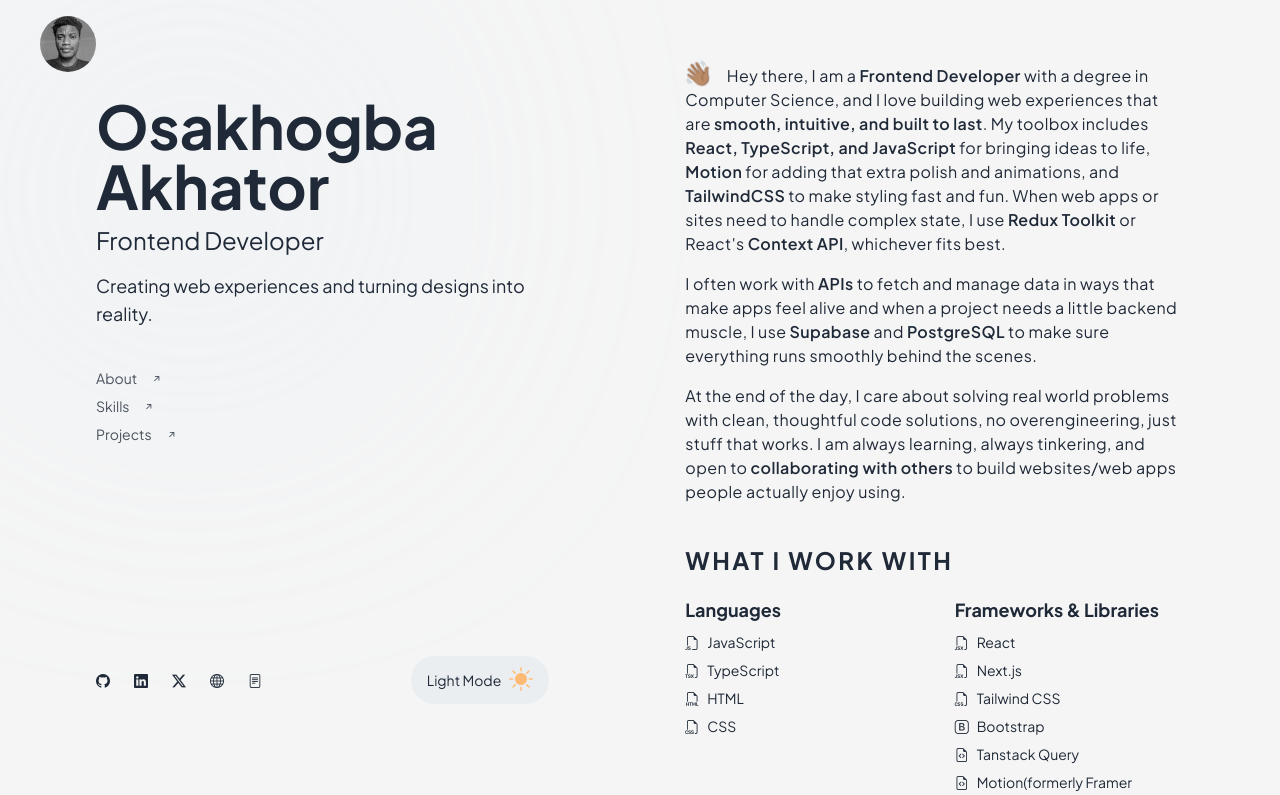
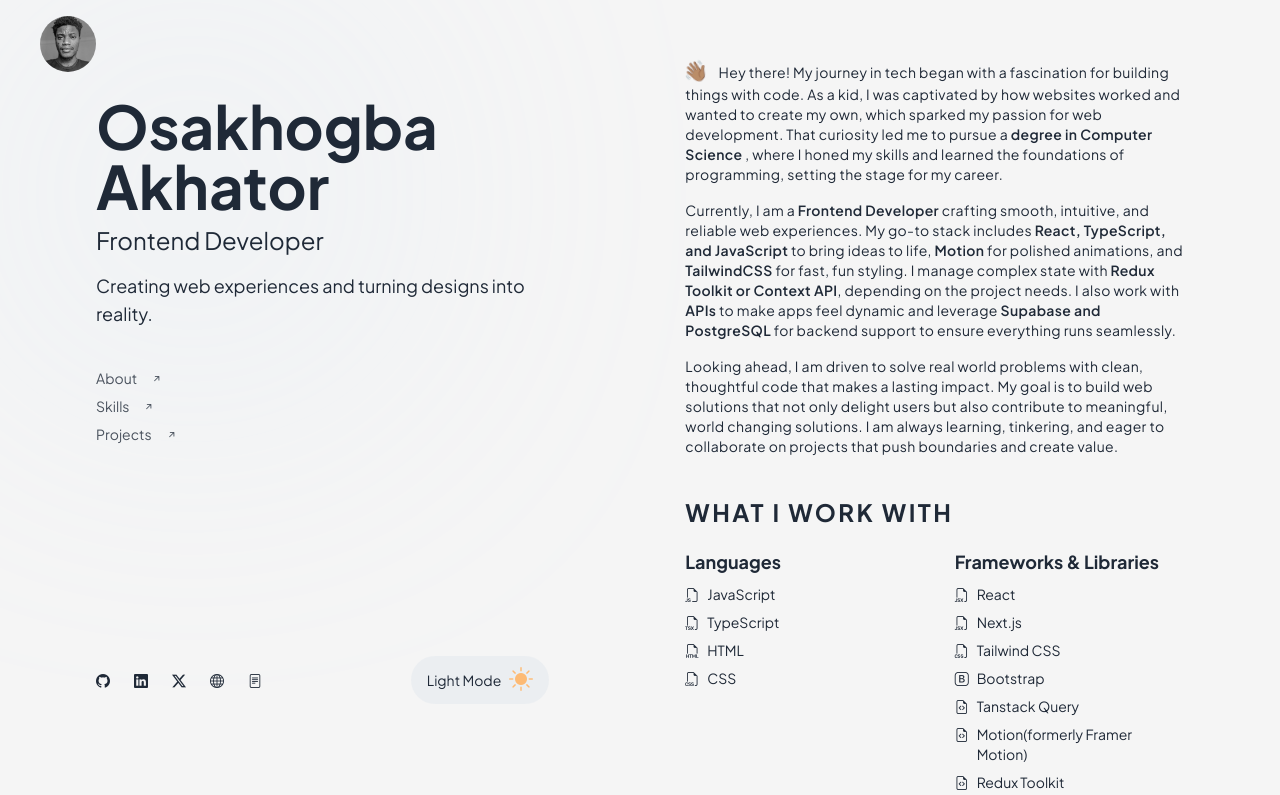
Before and after one commit to AkhatorEnosa/my_portfolio, a React (Vite) app: page / in a window 1280 px wide. Shown: the top 795 px of the page. Built offline with nearby package versions, Linux system fonts and the light colour scheme.

Commit message:
updated resume

```diff
--- a/src/constants/sociallinks.ts
+++ b/src/constants/sociallinks.ts
@@ -1,4 +1,4 @@
-import CV from '../assets/osakhogba.cv.pdf';
+import CV from '../assets/osakhogba.resume.pdf';
 
 export const SOCIALLINKS = [
     {
--- a/src/sections/Right.tsx
+++ b/src/sections/Right.tsx
@@ -30,18 +30,20 @@
                 transition={{ duration: 0.5, delay: 2.5 }}
                 className="text-base py-10 lg:py-0"
             >
-            <motion.h1
-                initial={{ opacity: 0, y: -50 }}
-                animate={{ opacity: 1, y: 0 }}
-                transition={{ duration: 0.5, delay: 1.5 }}
-                className="w-full text-2xl font-bold tracking-widest uppercase lg:hidden">About</motion.h1>
+                <motion.h1
+                    initial={{ opacity: 0, y: -50 }}
+                    animate={{ opacity: 1, y: 0 }}
+                    transition={{ duration: 0.5, delay: 1.5 }}
+                    className="w-full text-2xl font-bold tracking-widest uppercase lg:hidden">
+                    About
+                </motion.h1>
 
                 <motion.div
                     initial={{ opacity: 0 }}
                     whileInView={{ opacity: 1 }}
                     transition={{ duration: 0.5, ease: "easeInOut" }}
                     viewport={{ amount: 0.2 }}
-                    className="dark:text-[#f9fafb]/70 mt-5 lg:mt-0 tracking-wide"
+                    className="dark:text-[#f9fafb]/70 mt-5 lg:mt-0 text-sm tracking-wide"
                 >
 
                     <motion.p
@@ -54,14 +56,27 @@
                             repeatType: "reverse",
                             ease: "easeInOut"
                         }}
-                        className="font-semibold dark:text-[#f9fafb] text-2xl inline-block origin-bottom mr-2 hover:cursor-pointer">👋🏽</motion.p> Hey there, I am a <span className="font-semibold dark:text-[#f9fafb]">Frontend Developer</span> with a degree in Computer Science, and I love building web experiences that are <span className="font-semibold dark:text-[#f9fafb]">smooth, intuitive, and built to last</span>. My toolbox includes <span className="font-semibold dark:text-[#f9fafb]">React, TypeScript, and JavaScript</span> for bringing ideas to life, <span className="font-semibold dark:text-[#f9fafb]">Motion</span> for adding that extra polish and animations, and <span className="font-semibold dark:text-[#f9fafb]">TailwindCSS</span> to make styling fast and fun. When web apps or sites need to handle complex state, I use <span className="font-semibold dark:text-[#f9fafb]">Redux Toolkit</span> or React's <span className="font-semibold dark:text-[#f9fafb]">Context API</span>, whichever fits best.
+                        className="font-semibold dark:text-[#f9fafb] text-xl inline-block origin-bottom mr-2 hover:cursor-pointer">👋🏽
+                        </motion.p>
+                        {/* Hey there, I am a <span className="font-semibold dark:text-[#f9fafb]">Frontend Developer</span> with a degree in Computer Science, and I love building web experiences that are <span className="font-semibold dark:text-[#f9fafb]">smooth, intuitive, and built to last</span>. My toolbox includes <span className="font-semibold dark:text-[#f9fafb]">React, TypeScript, and JavaScript</span> for bringing ideas to life, <span className="font-semibold dark:text-[#f9fafb]">Motion</span> for adding that extra polish and animations, and <span className="font-semibold dark:text-[#f9fafb]">TailwindCSS</span> to make styling fast and fun. When web apps or sites need to handle complex state, I use <span className="font-semibold dark:text-[#f9fafb]">Redux Toolkit</span> or React's <span className="font-semibold dark:text-[#f9fafb]">Context API</span>, whichever fits best. */}
+
+                        Hey there! My journey in tech began with a fascination for building things with code. As a kid, I was captivated by how websites worked and wanted to create my own, which sparked my passion for web development. That curiosity led me to pursue a <span className="font-semibold dark:text-[#f9fafb]">degree in Computer Science</span> , where I honed my skills and learned the foundations of programming, setting the stage for my career.
+
+                        {/* <p className="mt-4">
+                        I often work with <span className="font-semibold dark:text-[#f9fafb]">APIs</span> to fetch and manage data in ways that make apps feel alive and when a project needs a little backend muscle, I use <span className="font-semibold dark:text-[#f9fafb]">Supabase</span> and <span className="font-semibold dark:text-[#f9fafb]">PostgreSQL</span> to make sure everything runs smoothly behind the scenes.
+                        </p> */}
 
                         <p className="mt-4">
-                        I often work with <span className="font-semibold dark:text-[#f9fafb]">APIs</span> to fetch and manage data in ways that make apps feel alive and when a project needs a little backend muscle, I use <span className="font-semibold dark:text-[#f9fafb]">Supabase</span> and <span className="font-semibold dark:text-[#f9fafb]">PostgreSQL</span> to make sure everything runs smoothly behind the scenes.
+                            Currently, I am a <span className="font-semibold dark:text-[#f9fafb]">Frontend Developer</span> crafting smooth, intuitive, and reliable web experiences. My go-to stack includes <span className="font-semibold dark:text-[#f9fafb]">React, TypeScript, and JavaScript</span> to bring ideas to life, <span className="font-semibold dark:text-[#f9fafb]">Motion</span> for polished animations, and <span className="font-semibold dark:text-[#f9fafb]">TailwindCSS</span> for fast, fun styling. I manage complex state with <span className="font-semibold dark:text-[#f9fafb]">Redux Toolkit or Context API</span>, depending on the project needs. I also work with <span className="font-semibold dark:text-[#f9fafb]">APIs</span> to make apps feel dynamic and leverage <span className="font-semibold dark:text-[#f9fafb]">Supabase and PostgreSQL</span> for backend support to ensure everything runs seamlessly.
                         </p>
 
+
+
                         <p className="mt-4">
-                        At the end of the day, I care about solving real world problems with clean, thoughtful code solutions, no overengineering, just stuff that works. I am always learning, always tinkering, and open to <span className="font-semibold dark:text-[#f9fafb]">collaborating with others</span> to build websites/web apps people actually enjoy using.</p>
+                        {/* At the end of the day, I care about solving real world problems with clean, thoughtful code solutions, no overengineering, just stuff that works. I am always learning, always tinkering, and open to <span className="font-semibold dark:text-[#f9fafb]">collaborating with others</span> to build websites/web apps people actually enjoy using. */}
+
+                         Looking ahead, I am driven to solve real world problems with clean, thoughtful code that makes a lasting impact. My goal is to build web solutions that not only delight users but also contribute to meaningful, world changing solutions. I am always learning, tinkering, and eager to collaborate on projects that push boundaries and create value.
+                        </p>
                 </motion.div>
             </motion.div>
 
```
Also changed, not shown: 1 other file (tests, documents, lock files or other folders).
